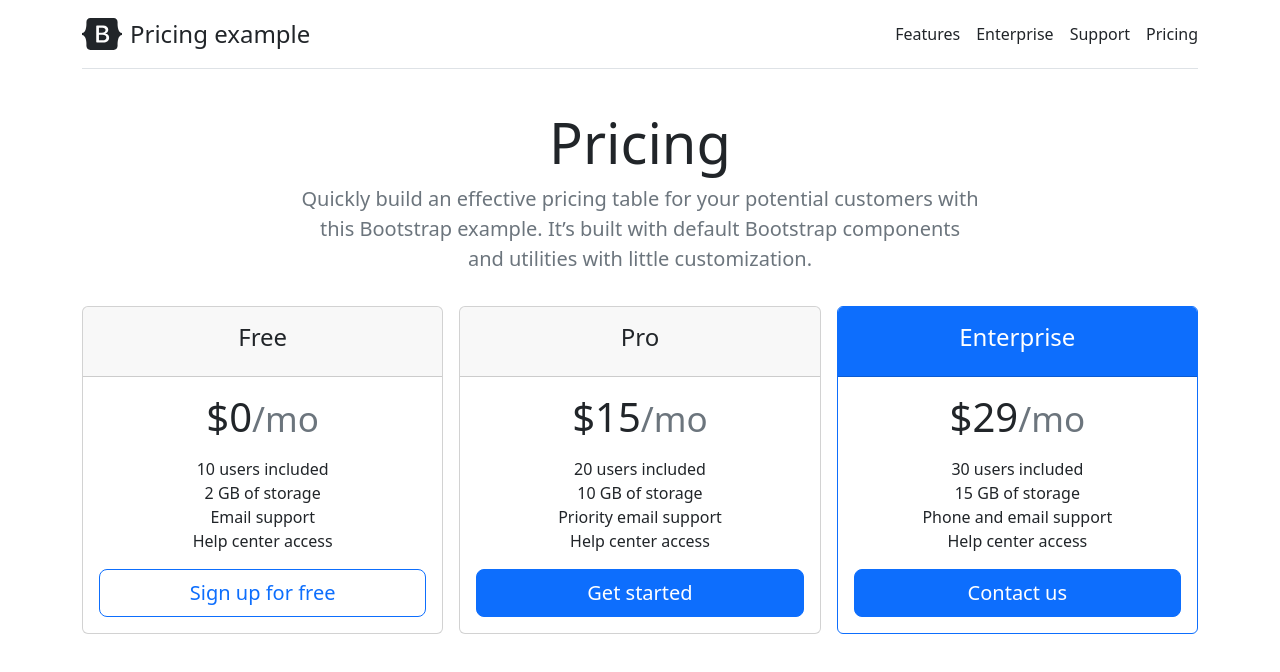
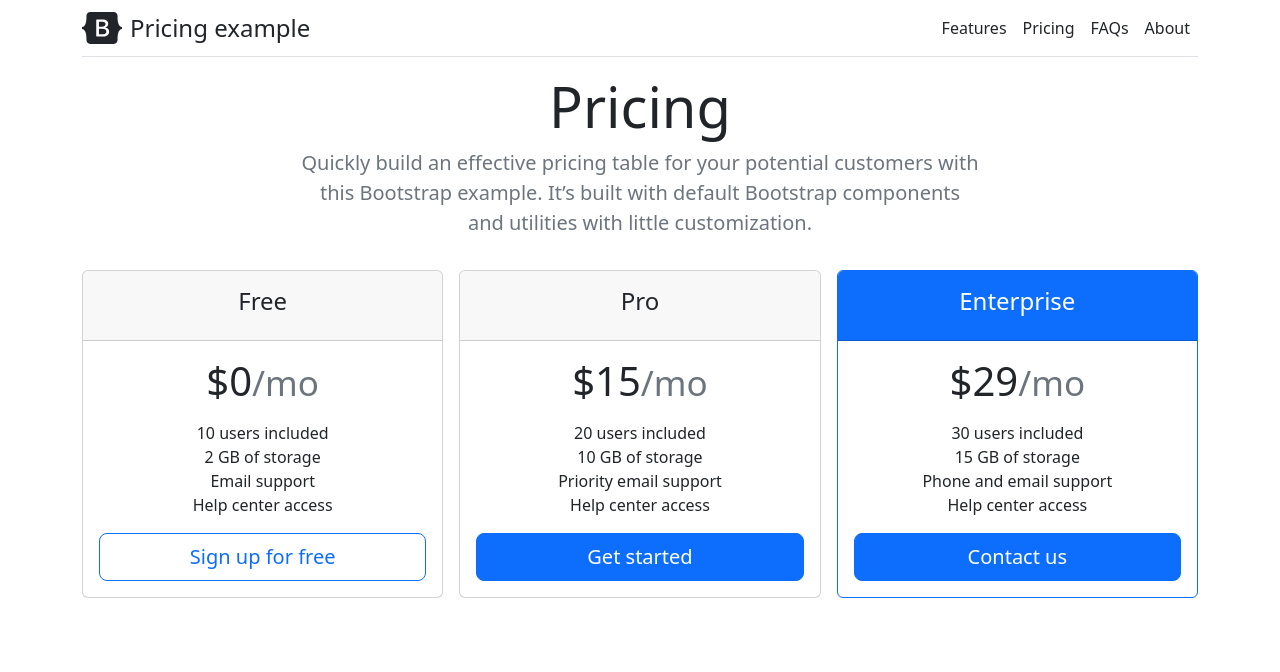
Before and after one commit to datoz1708/-Bootstrap-cards, a plain HTML site: page index.html in a window 1280 px wide. Drawn offline with nearby package versions, Linux system fonts and the light colour scheme.

Commit message:
Update index.html

```diff
--- a/index.html
+++ b/index.html
@@ -4,6 +4,7 @@
   <meta charset="UTF-8">
   <meta name="viewport" content="width=device-width, initial-scale=1.0">
   <link href="https://cdn.jsdelivr.net/npm/bootstrap@5.3.3/dist/css/bootstrap.min.css" rel="stylesheet">
+  <script src="https://cdn.jsdelivr.net/npm/bootstrap@5.3.3/dist/js/bootstrap.bundle.min.js"></script>
   <title>Cards</title>
   <style>
     .pricing-header {
@@ -16,19 +17,27 @@
 
 <div class="container">
 <header>
-  <div class="d-flex flex-column flex-md-row align-items-center py-3 mb-4 border-bottom">
-    <a href="/" class="d-flex align-items-center text-dark text-decoration-none">
-      <svg xmlns="http://www.w3.org/2000/svg" width="40" height="32" class="me-2" viewBox="0 0 118 94" role="img"><title>Bootstrap</title><path fill-rule="evenodd" clip-rule="evenodd" d="M24.509 0c-6.733 0-11.715 5.893-11.492 12.284.214 6.14-.064 14.092-2.066 20.577C8.943 39.365 5.547 43.485 0 44.014v5.972c5.547.529 8.943 4.649 10.951 11.153 2.002 6.485 2.28 14.437 2.066 20.577C12.794 88.106 17.776 94 24.51 94H93.5c6.733 0 11.714-5.893 11.491-12.284-.214-6.14.064-14.092 2.066-20.577 2.009-6.504 5.396-10.624 10.943-11.153v-5.972c-5.547-.529-8.934-4.649-10.943-11.153-2.002-6.484-2.28-14.437-2.066-20.577C105.214 5.894 100.233 0 93.5 0H24.508zM80 57.863C80 66.663 73.436 72 62.543 72H44a2 2 0 01-2-2V24a2 2 0 012-2h18.437c9.083 0 15.044 4.92 15.044 12.474 0 5.302-4.01 10.049-9.119 10.88v.277C75.317 46.394 80 51.21 80 57.863zM60.521 28.34H49.948v14.934h8.905c6.884 0 10.68-2.772 10.68-7.727 0-4.643-3.264-7.207-9.012-7.207zM49.948 49.2v16.458H60.91c7.167 0 10.964-2.876 10.964-8.281 0-5.406-3.903-8.178-11.425-8.178H49.948z" fill="currentColor"></path></svg>
-      <span class="fs-4">Pricing example</span>
-    </a>
+    <nav class="navbar navbar-expand-lg border-bottom">
 
-    <nav class="d-inline-flex gap-3 ms-auto">
-      <a class="text-dark text-decoration-none" href="#">Features</a>
-      <a class="text-dark text-decoration-none" href="#">Enterprise</a>
-      <a class="text-dark text-decoration-none" href="#">Support</a>
-      <a class="text-dark text-decoration-none" href="#">Pricing</a>
-    </nav>
-  </div>
+        <a href="/" class="d-flex align-items-center text-dark text-decoration-none">
+            <svg xmlns="http://www.w3.org/2000/svg" width="40" height="32" class="me-2" viewBox="0 0 118 94" role="img"><title>Bootstrap</title><path fill-rule="evenodd" clip-rule="evenodd" d="M24.509 0c-6.733 0-11.715 5.893-11.492 12.284.214 6.14-.064 14.092-2.066 20.577C8.943 39.365 5.547 43.485 0 44.014v5.972c5.547.529 8.943 4.649 10.951 11.153 2.002 6.485 2.28 14.437 2.066 20.577C12.794 88.106 17.776 94 24.51 94H93.5c6.733 0 11.714-5.893 11.491-12.284-.214-6.14.064-14.092 2.066-20.577 2.009-6.504 5.396-10.624 10.943-11.153v-5.972c-5.547-.529-8.934-4.649-10.943-11.153-2.002-6.484-2.28-14.437-2.066-20.577C105.214 5.894 100.233 0 93.5 0H24.508zM80 57.863C80 66.663 73.436 72 62.543 72H44a2 2 0 01-2-2V24a2 2 0 012-2h18.437c9.083 0 15.044 4.92 15.044 12.474 0 5.302-4.01 10.049-9.119 10.88v.277C75.317 46.394 80 51.21 80 57.863zM60.521 28.34H49.948v14.934h8.905c6.884 0 10.68-2.772 10.68-7.727 0-4.643-3.264-7.207-9.012-7.207zM49.948 49.2v16.458H60.91c7.167 0 10.964-2.876 10.964-8.281 0-5.406-3.903-8.178-11.425-8.178H49.948z" fill="currentColor"></path></svg>
+            <span class="fs-4">Pricing example</span>
+          </a>
+
+          <button class="navbar-toggler" data-bs-toggle="collapse" data-bs-target="#mynav">
+            <span class="navbar-toggler-icon"></span>
+          </button>
+
+          <div class="collapse navbar-collapse" id="mynav">
+
+            <ul class="navbar-nav ms-auto">
+              <li class="nav-item"><a href="#" class="nav-link text-dark text-decoration-none">Features</a></li>
+              <li class="nav-item"><a href="#" class="nav-link text-dark text-decoration-none">Pricing</a></li>
+              <li class="nav-item"><a href="#" class="nav-link text-dark text-decoration-none">FAQs</a></li>
+              <li class="nav-item"><a href="#" class="nav-link text-dark text-decoration-none">About</a></li>
+            </ul>
+          </div>
+      </nav>
 
   <div class="pricing-header p-3 text-center">
     <h1 class="display-4 fw-normal">Pricing</h1>
```
